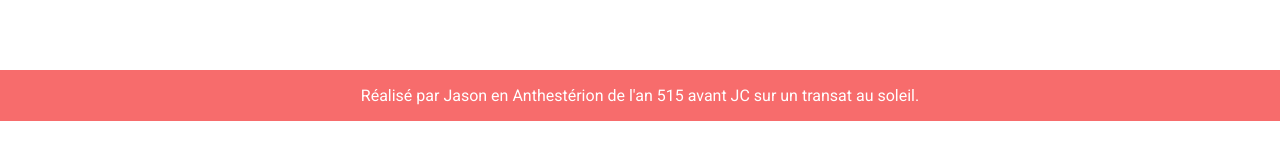
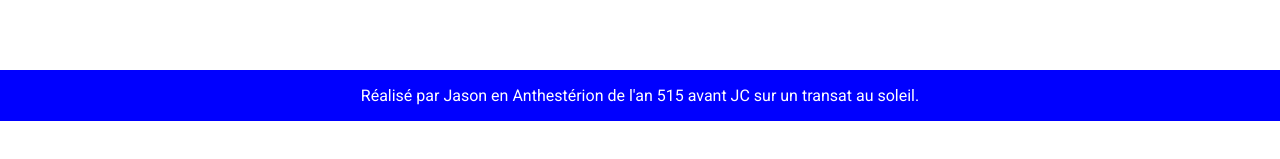
Before and after one commit to Ofdev12/wcs-test, a React (Create React App) app: page / in a window 1280 px wide. Shown: the part 431-590 px from the top of the page. Built offline with nearby package versions, Linux system fonts and the light colour scheme; no server answers; the database is empty.

Commit message:
test firebase hosting live

```diff
--- a/src/components/Footer.css
+++ b/src/components/Footer.css
@@ -2,6 +2,7 @@ p {
 	margin-top: 2em;
 	text-align: center;
 	color: #fff;
-	background: #f76c6c;
+	/* background: #f76c6c; */
+	background: blue;
 	padding: 1em 0;
 }
```
